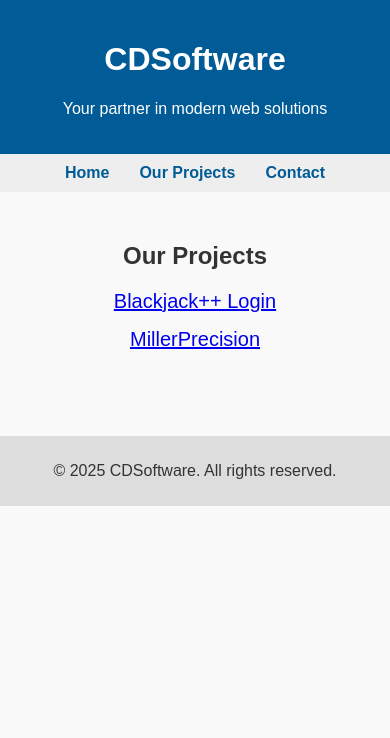
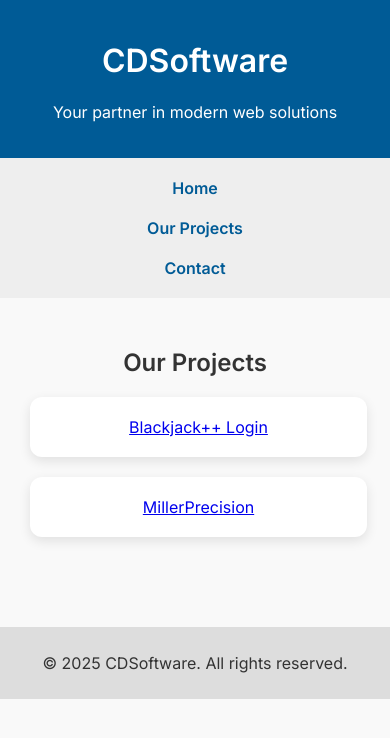
Before and after one commit to cjdeshon/cdsoftware, a plain HTML site: page index.html in a window 390 px wide. Both pictures are taken after a click on the link "Our Projects". Drawn offline with nearby package versions, Linux system fonts and the light colour scheme.

Commit message:
style points

```diff
--- a/index.html
+++ b/index.html
@@ -1,6 +1,7 @@
 <!DOCTYPE html>
 <html lang="en">
 <head>
+  <link href="https://fonts.googleapis.com/css2?family=Inter:wght@400;600&display=swap" rel="stylesheet">
   <meta charset="UTF-8">
   <title>CDSoftware | Home</title>
   <link rel="stylesheet" href="style.css">
--- a/style.css
+++ b/style.css
@@ -1,5 +1,5 @@
 body {
-    font-family: Arial, sans-serif;
+    font-family: 'Inter', sans-serif;
     margin: 0;
     padding: 0;
     background: #f9f9f9;
@@ -30,7 +30,31 @@ body {
     text-decoration: none;
     color: #005b96;
     font-weight: bold;
+    position: relative;
+    transition: color 0.3s ease;
   }
+
+  nav ul li a::after {
+    content: '';
+    position: absolute;
+    left: 0;
+    bottom: -5px;
+    width: 100%;
+    height: 2px;
+    background: #005b96;
+    transform: scaleX(0);
+    transition: transform 0.3s ease;
+    transform-origin: left;
+  }
+
+  nav ul li a:hover {
+    color: #003f6b;
+  }
+
+  nav ul li a:hover::after {
+    transform: scaleX(1);
+  }
+
 
   #projects {
     padding: 30px;
@@ -38,15 +62,25 @@ body {
   }
 
   .project {
-    margin: 15px 0;
-    font-size: 20px;
+    background: white;
+    border-radius: 12px;
+    padding: 20px;
+    margin: 20px auto;
+    width: 60%;
+    box-shadow: 0 4px 12px rgba(0, 0, 0, 0.1);
+    transition: transform 0.3s ease;
+  }
+
+  .project:hover {
+    transform: scale(1.02);
   }
 
   .project-description {
     display: none;
-    color: #666;
+    color: #555;
     font-size: 14px;
-    margin-top: 5px;
+    margin-top: 10px;
+    font-style: italic;
   }
 
   .content-section {
@@ -60,3 +94,18 @@ body {
     padding: 10px;
     margin-top: 40px;
   }
+
+  @media (max-width: 768px) {
+    .project {
+      width: 90%;
+    }
+
+    nav ul {
+      flex-direction: column;
+      align-items: center;
+    }
+
+    nav ul li {
+      margin: 10px 0;
+    }
+  }
```
